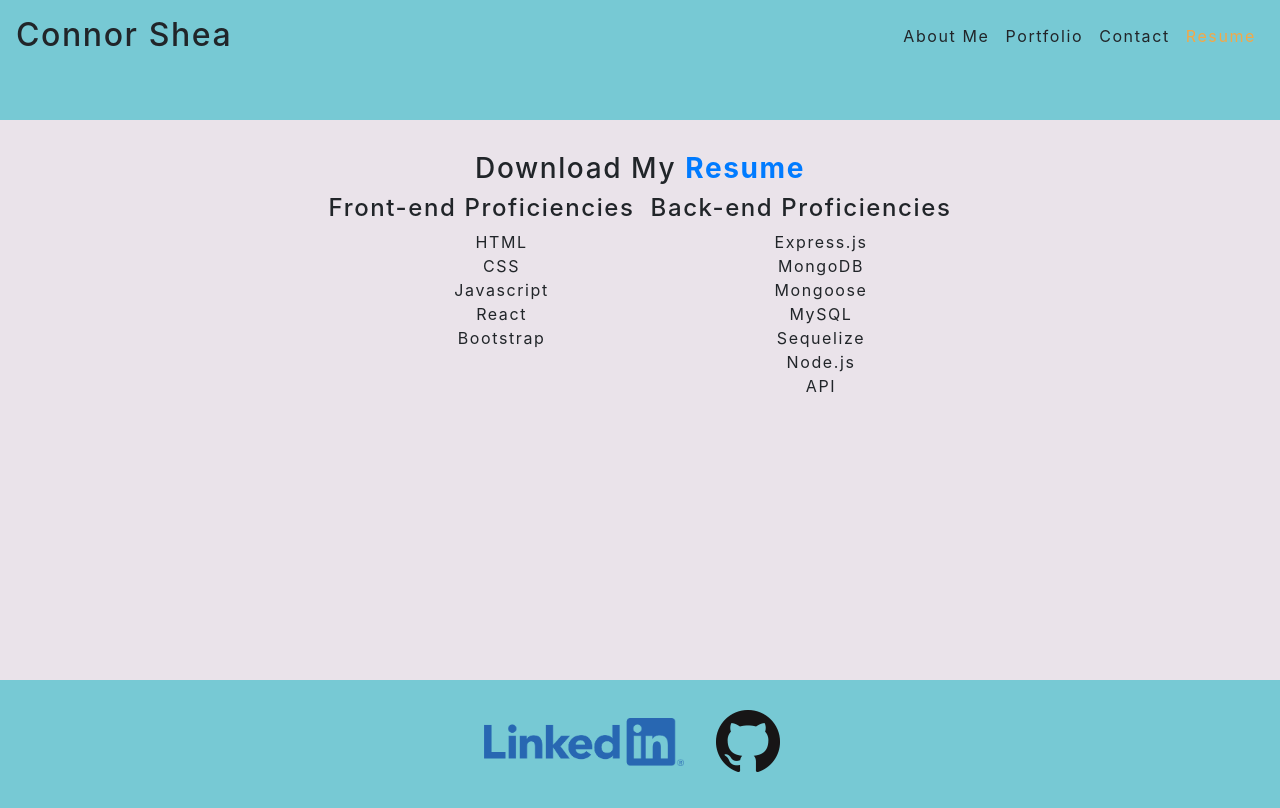
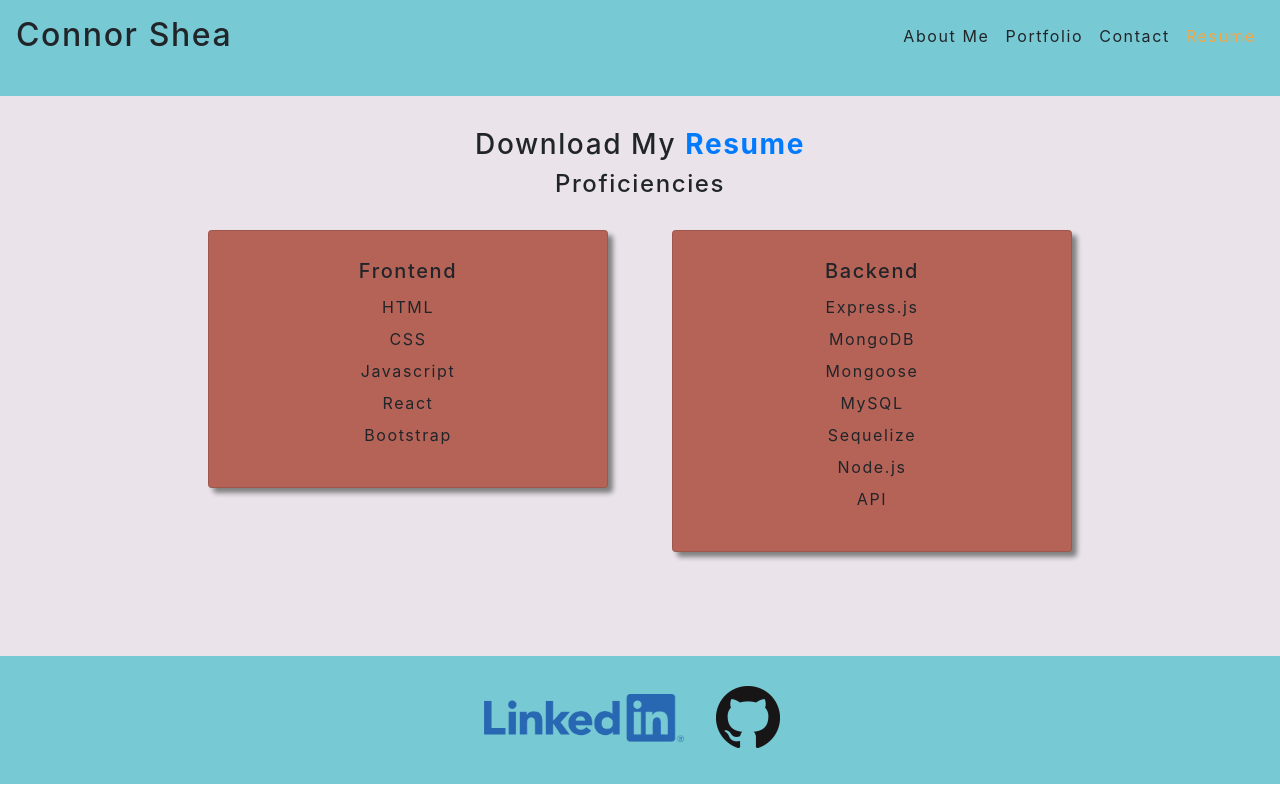
Before and after one commit to connorshea15/shea-portfolio, a React (Create React App) app: page / in a window 1280 px wide. Both pictures are taken after a click on the element "Resume". Built offline with nearby package versions, Linux system fonts and the light colour scheme.

Commit message:
I am feeling good about how this is looking

```diff
--- a/src/components/Resume/index.js
+++ b/src/components/Resume/index.js
@@ -4,32 +4,43 @@ function Resume() {
 
     return (
         <div className="text-center resume-page">
-            <h3 className="text-center">Download My <a href="https://docs.google.com/document/d/1pkfHg0PUpo0HLfnpJjwBrvLLf8RLRVnBbrfHMrw41Dk/export?format=pdf" target="_blank" rel="noopener noreferrer">Resume</a></h3>
+            <h3 className="text-center mb-2">Download My <a href="https://docs.google.com/document/d/1pkfHg0PUpo0HLfnpJjwBrvLLf8RLRVnBbrfHMrw41Dk/export?format=pdf" target="_blank" rel="noopener noreferrer">Resume</a></h3>
+            <h4>Proficiencies</h4>
             <div className="flex-row flex-center px-2">
                 <div className="mx-2">
-                    <h4>Front-end Proficiencies</h4>
-                    <ul>
-                        <li>HTML</li>
-                        <li>CSS</li>
-                        <li>Javascript</li>
-                        <li>React</li>
-                        <li>Bootstrap</li>
-                    </ul>
+                    <div class="card m-4 my-2 p-2 project-card">
+                        <div class="card-body text-center">
+                            <h5>Frontend</h5>
+                            <div className='skill-list'>
+                                <p>HTML</p>
+                                <p>CSS</p>
+                                <p>Javascript</p>
+                                <p>React</p>
+                                <p>Bootstrap</p>
+                            </div>
+                        </div>
+                    </div>
                 </div>
                 <div className="mx-2">
-                    <h4>Back-end Proficiencies</h4>
-                    <ul>
-                        <li>Express.js</li>
-                        <li>MongoDB</li>
-                        <li>Mongoose</li>
-                        <li>MySQL</li>
-                        <li>Sequelize</li>
-                        <li>Node.js</li>
-                        <li>API</li>
-                    </ul>
-                </div>
+                    <div class="card m-4 p-2 project-card">
+                        <div class="card-body">
+                            <h5>Backend</h5>
+                            <div className='skill-list'>
+                                <p>Express.js</p>
+                                <p>MongoDB</p>
+                                <p>Mongoose</p>
+                                <p>MySQL</p>
+                                <p>Sequelize</p>
+                                <p>Node.js</p>
+                                <p>API</p>
+                            </div>
+                        </div>
+                    </div>
                 </div>
             </div>
+        </div>
+
+
     );
 }
 
--- a/src/index.css
+++ b/src/index.css
@@ -37,7 +37,7 @@ body {
 header {
   background-color: #77C9D4;
   box-shadow: 0px 10px 10px grey!important;
-  min-height: 15vh;
+  /*min-height: 15vh;*/
 }
 
 .main-page {
@@ -210,6 +210,11 @@ li p {
   overflow-wrap: break-word;
 }*/
 
+.skill-list {
+  line-height: 1;
+  margin-top: 1rem;
+}
+
 .footer {
   margin: 0 auto;
   max-width: 100%;
```
